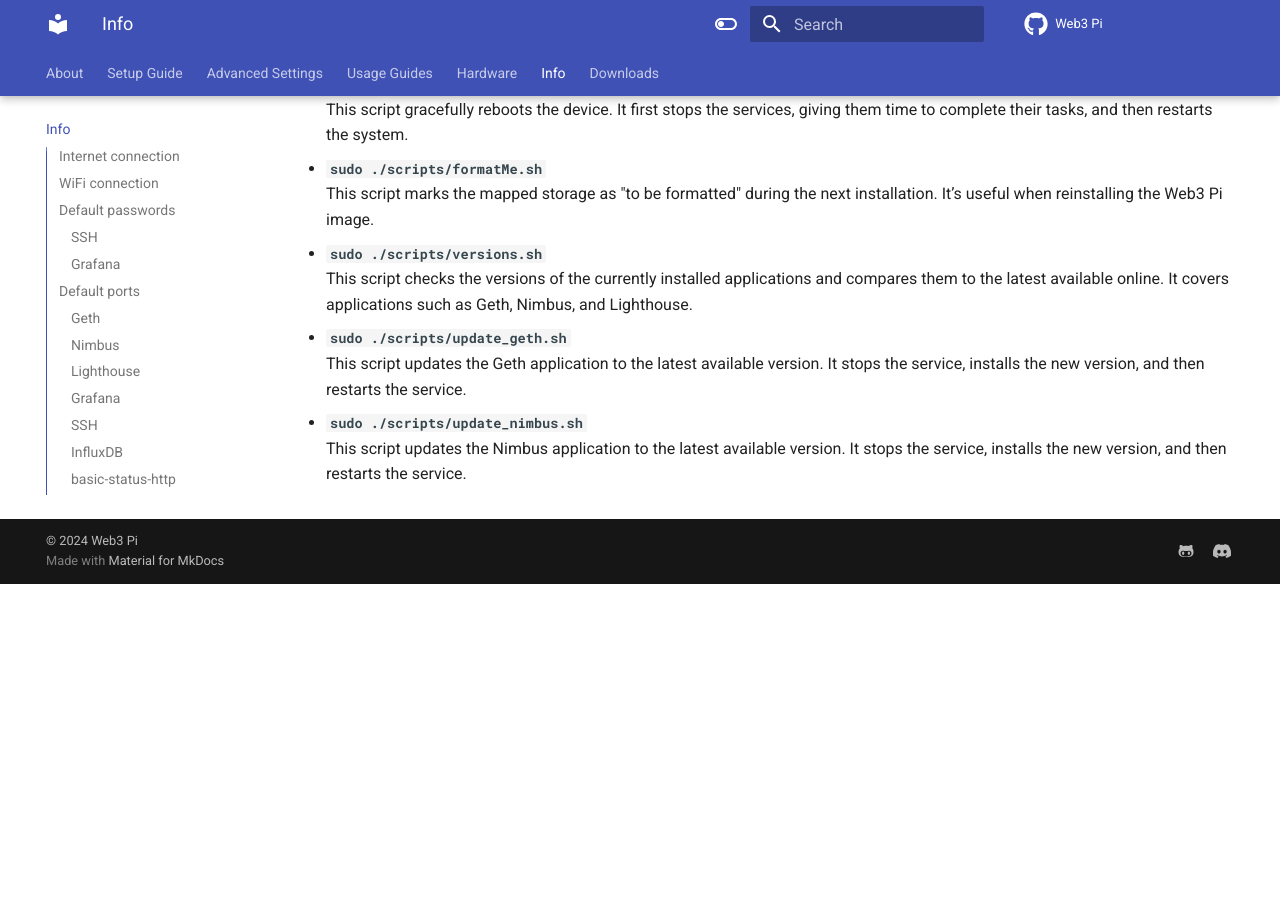
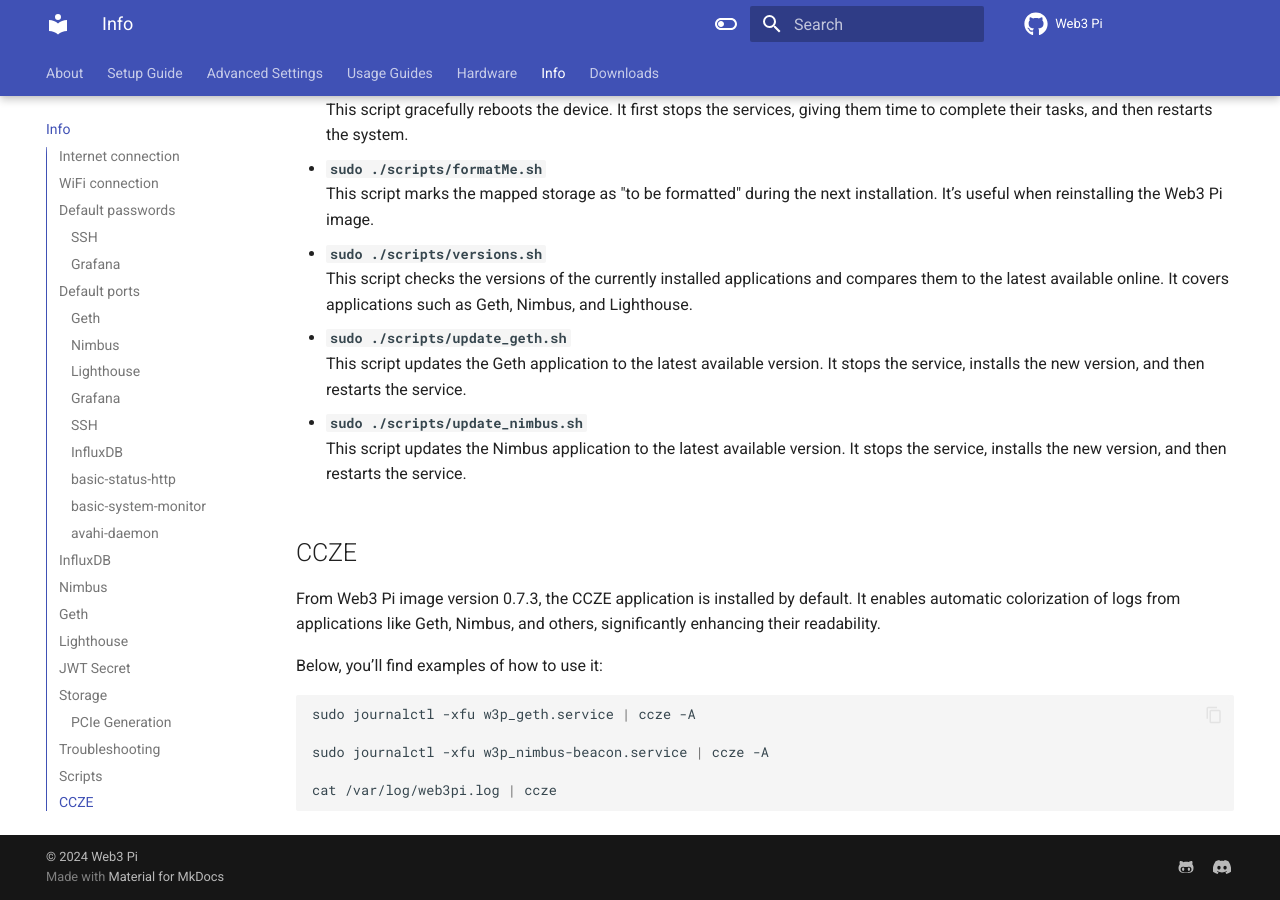
Before and after one commit to Web3-Pi/setup-guide, an MkDocs documentation site: the page built from docs/info.md, in a window 1280 px wide and 900 px high, scrolled down 6029 px. Built offline with MkDocs 1.6.1 and Material for MkDocs 9.7.7, drawn with Linux system fonts in a browser that asks for light colours; comment, search, counter and statistics services are not loaded; before the commit the page ends 6613 px from its top, so only the background shows below that.

Commit message:
added note about user name change; info about ccze

````diff
--- a/docs/info.md
+++ b/docs/info.md
@@ -245,3 +245,18 @@
 
 - **`sudo ./scripts/update_nimbus.sh`**
   This script updates the Nimbus application to the latest available version. It stops the service, installs the new version, and then restarts the service.
+
+
+## CCZE
+
+From Web3 Pi image version 0.7.3, the CCZE application is installed by default. It enables automatic colorization of logs from applications like Geth, Nimbus, and others, significantly enhancing their readability.
+
+Below, you’ll find examples of how to use it:
+
+``` sh
+sudo journalctl -xfu w3p_geth.service | ccze -A
+
+sudo journalctl -xfu w3p_nimbus-beacon.service | ccze -A
+
+cat /var/log/web3pi.log | ccze
+```
````
Also changed, not shown: docs/GetStart/pair-devices.md (+6 -0 lines), docs/GetStart/single-device.md (+3 -0 lines).
